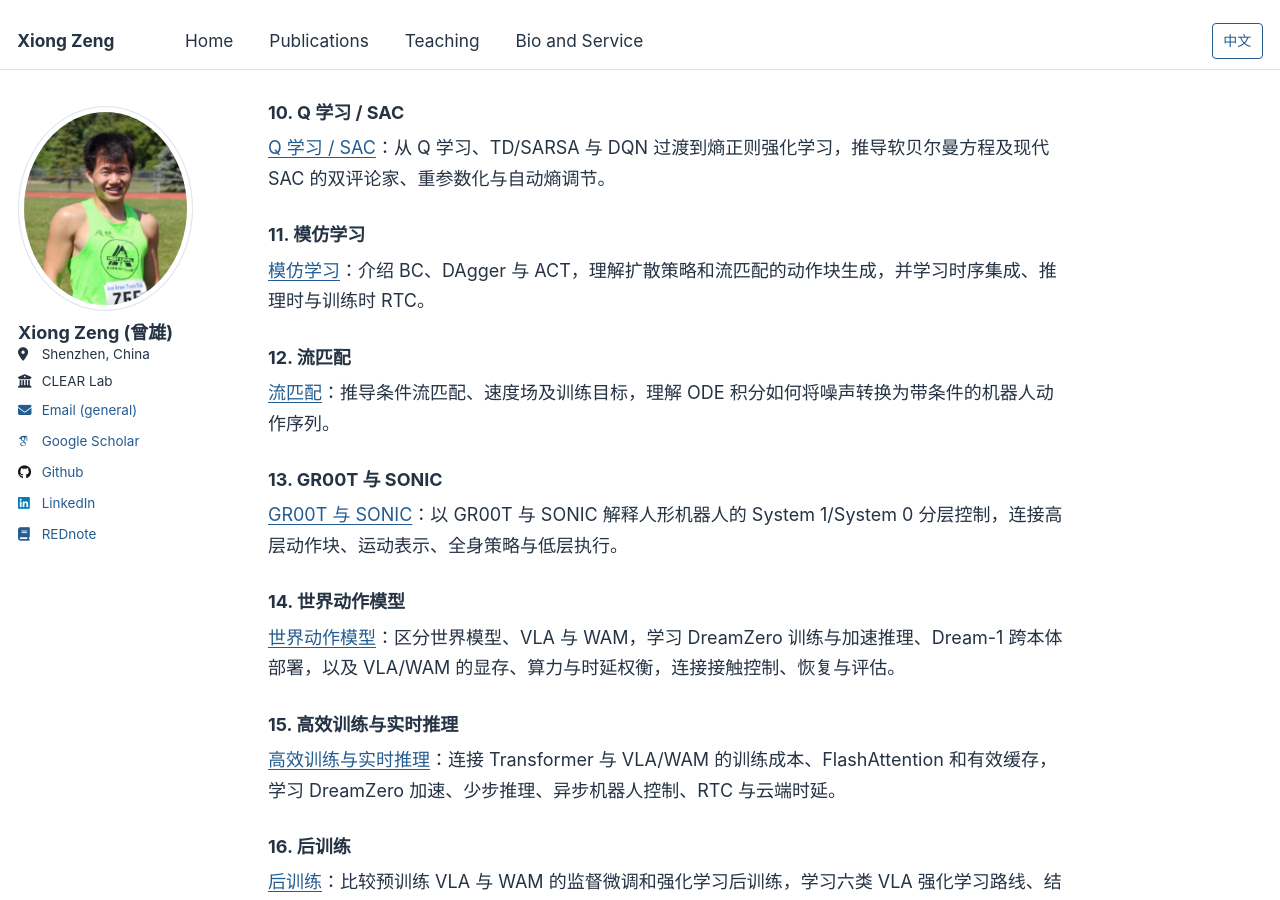
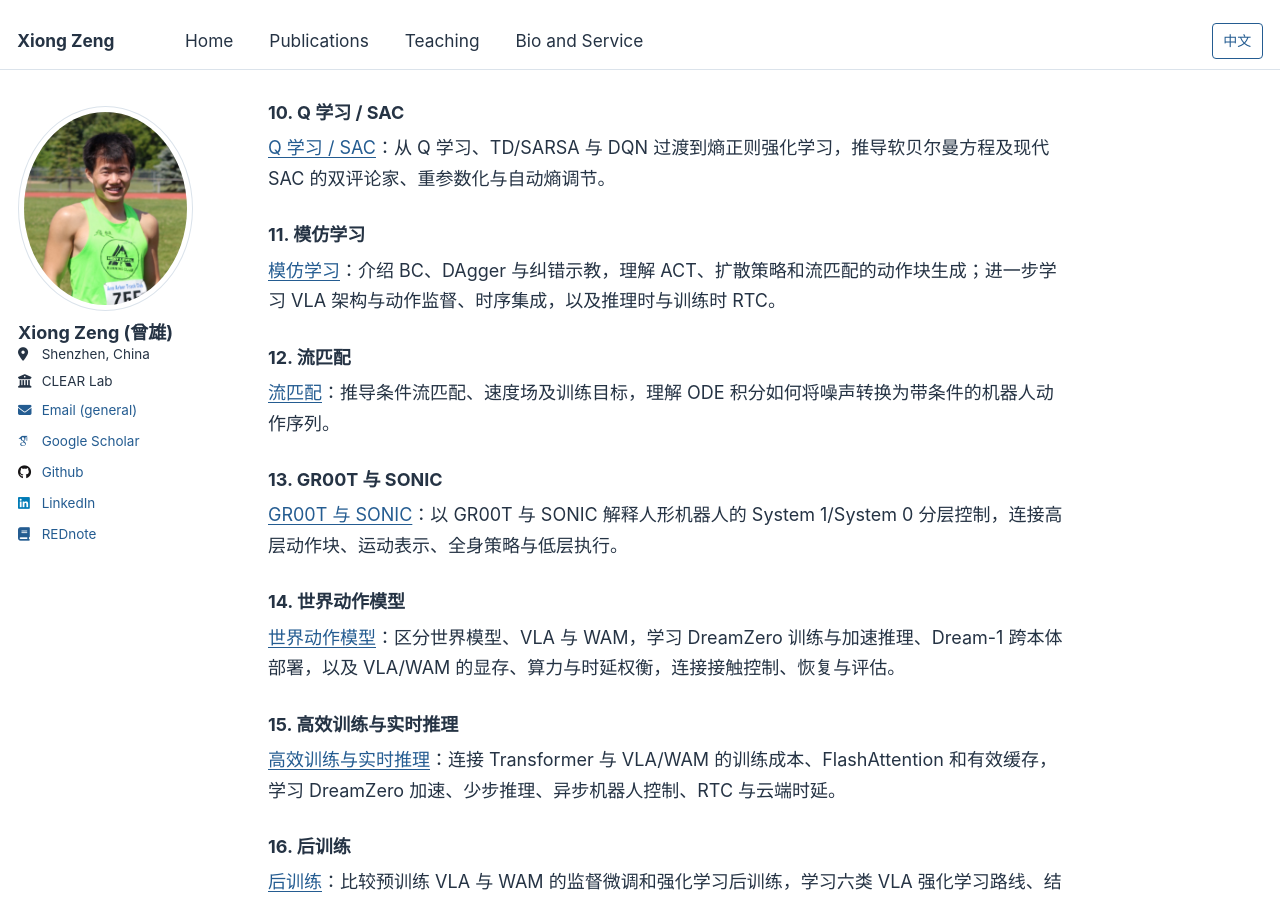
Before and after one commit to zengxiong111/zengxiong.github.io, a Jekyll site: the page built from files/COURSE_MAP_ZH.md, in a window 1280 px wide and 900 px high, scrolled down 3057 px. Built offline with Jekyll 4.4.1, drawn with Linux system fonts in a browser that asks for light colours; some web fonts are replaced; our own code applies the rules of GitHub Pages for plain Markdown files.

```diff
--- a/files/COURSE_MAP_ZH.md
+++ b/files/COURSE_MAP_ZH.md
@@ -99,7 +99,7 @@
 
 ### 11. 模仿学习
 
-[模仿学习](../md/Data_Imitation_Learning_ZH.md)：介绍 BC、DAgger 与 ACT，理解扩散策略和流匹配的动作块生成，并学习时序集成、推理时与训练时 RTC。
+[模仿学习](../md/Data_Imitation_Learning_ZH.md)：介绍 BC、DAgger 与纠错示教，理解 ACT、扩散策略和流匹配的动作块生成；进一步学习 VLA 架构与动作监督、时序集成，以及推理时与训练时 RTC。
 
 ### 12. 流匹配
 
```
Also changed, not shown: files/COURSE_MAP_EN.md (+1 -1 lines), 2 other files.
